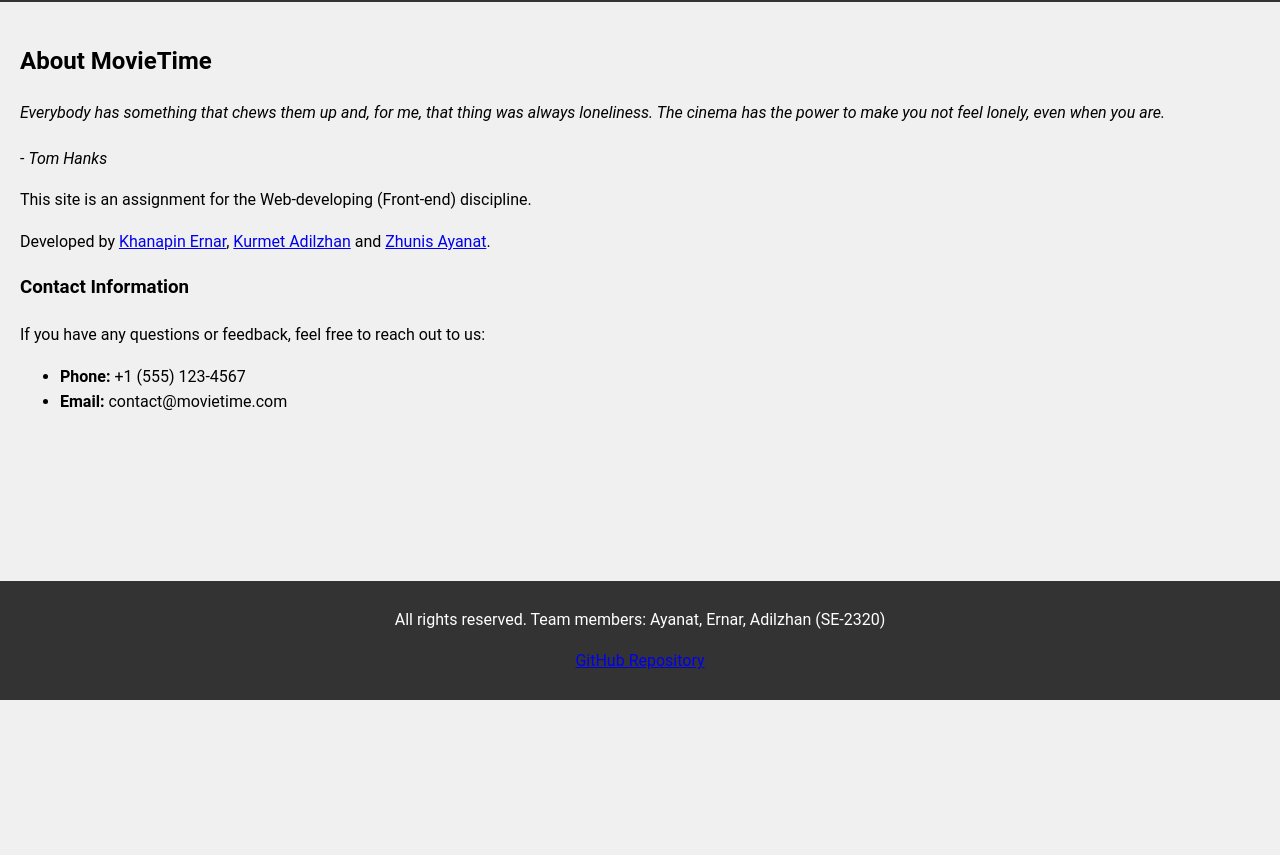
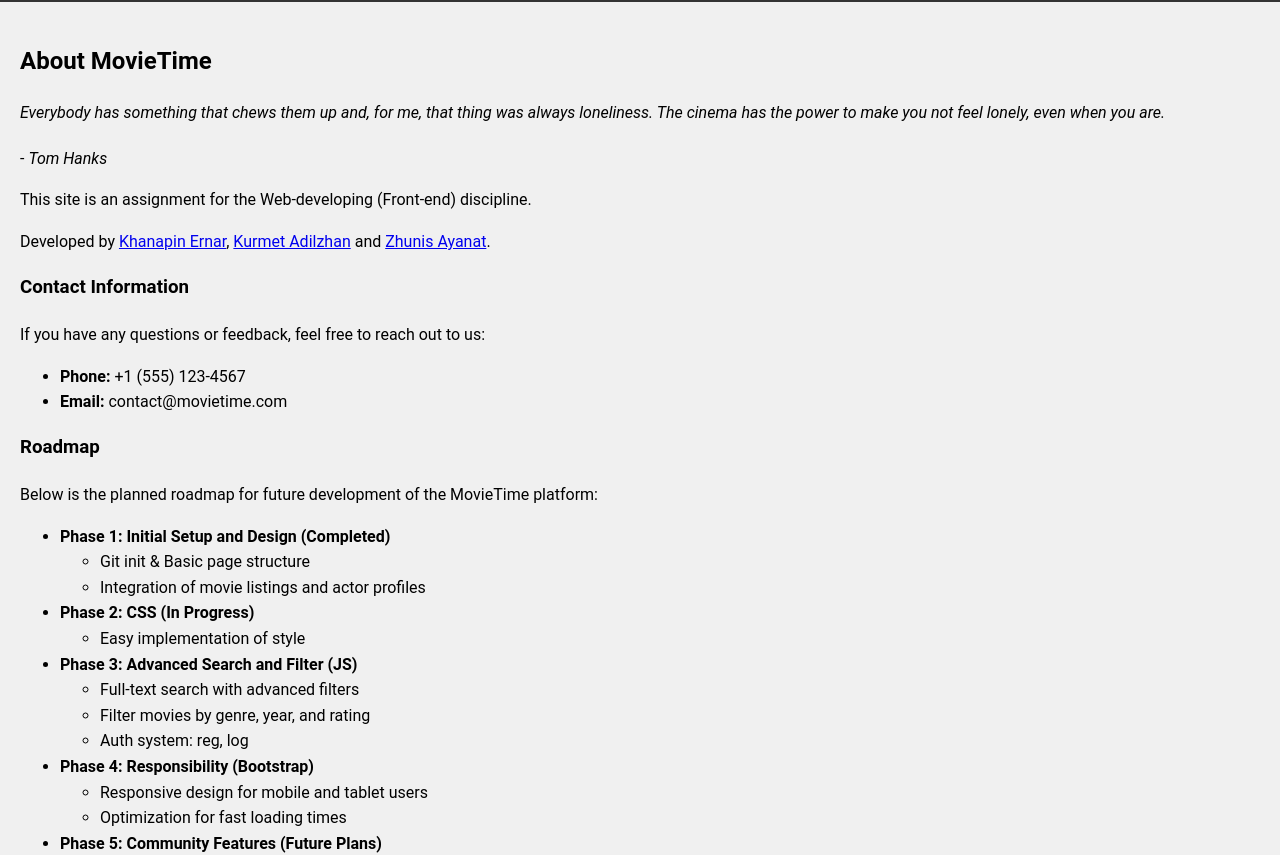
Before and after one commit to barcek2281/MovieTime, a plain HTML site: page about.html in a window 1280 px wide. Shown: the part 100-955 px from the top of the page. Before the commit the page ends 800 px from the top, so only its background shows below. Drawn offline with Linux system fonts and the light colour scheme.

Commit message:
fix footer & add info to about page

```diff
--- a/about.html
+++ b/about.html
@@ -34,7 +34,42 @@
             <li><strong>Phone:</strong> +1 (555) 123-4567</li>
             <li><strong>Email:</strong> contact@movietime.com</li>
         </ul>
-	</main><!-- добавьте че-нить. я хз че еще сюда писать (adilzhan) -->
+
+		<h3>Roadmap</h3>
+    <p>Below is the planned roadmap for future development of the MovieTime platform:</p>
+    <ul>
+        <li><strong>Phase 1: Initial Setup and Design (Completed)</strong>
+            <ul>
+                <li>Git init & Basic page structure</li>
+                <li>Integration of movie listings and actor profiles</li>
+            </ul>
+        </li>
+        <li><strong>Phase 2: CSS (In Progress)</strong>
+            <ul>
+                <li>Easy implementation of style</li>
+            </ul>
+        </li>
+        <li><strong>Phase 3: Advanced Search and Filter (JS)</strong>
+            <ul>
+                <li>Full-text search with advanced filters</li>
+                <li>Filter movies by genre, year, and rating</li>
+                <li>Auth system: reg, log</li>
+            </ul>
+        </li>
+        <li><strong>Phase 4: Responsibility (Bootstrap)</strong>
+            <ul>
+                <li>Responsive design for mobile and tablet users</li>
+                <li>Optimization for fast loading times</li>
+            </ul>
+        </li>
+        <li><strong>Phase 5: Community Features (Future Plans)</strong>
+            <ul>
+                <li>User forums and discussions</li>
+                <li>Personalized recommendations based on viewing history</li>
+            </ul>
+        </li>
+    </ul>
+	</main>
 
     <footer>
         <p>All rights reserved. Team members: Ayanat, Ernar, Adilzhan (SE-2320)</p>
--- a/css/style.css
+++ b/css/style.css
@@ -62,8 +62,8 @@
     color: #fff;
     text-align: center;
     padding: 10px 0;
-    position: fixed;
-    bottom: 0;
+    position: relative;
+    margin: 0;
     width: 100%;
 }
 
```
Also changed, not shown: movies.html (+0 -2 lines).
